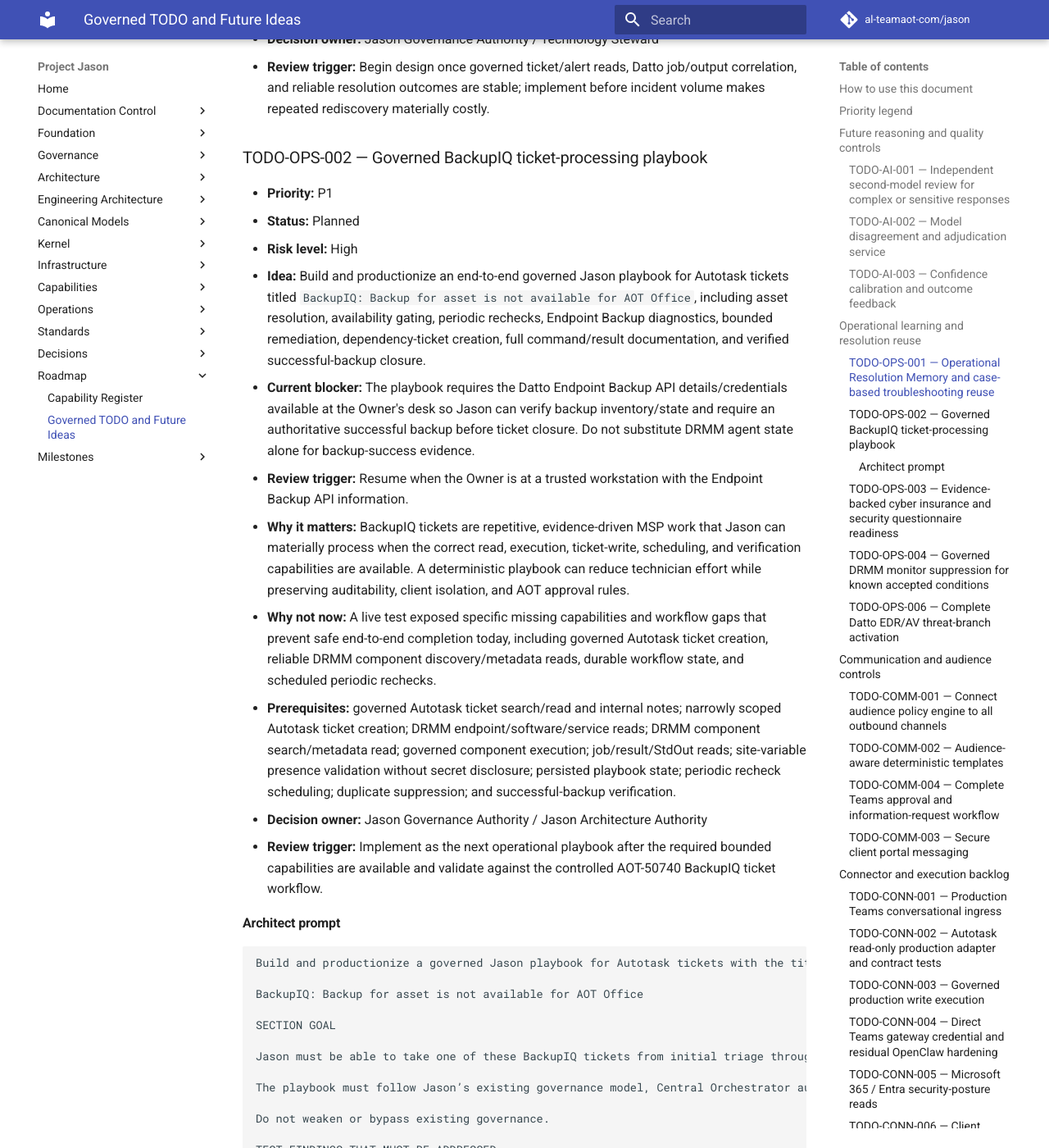
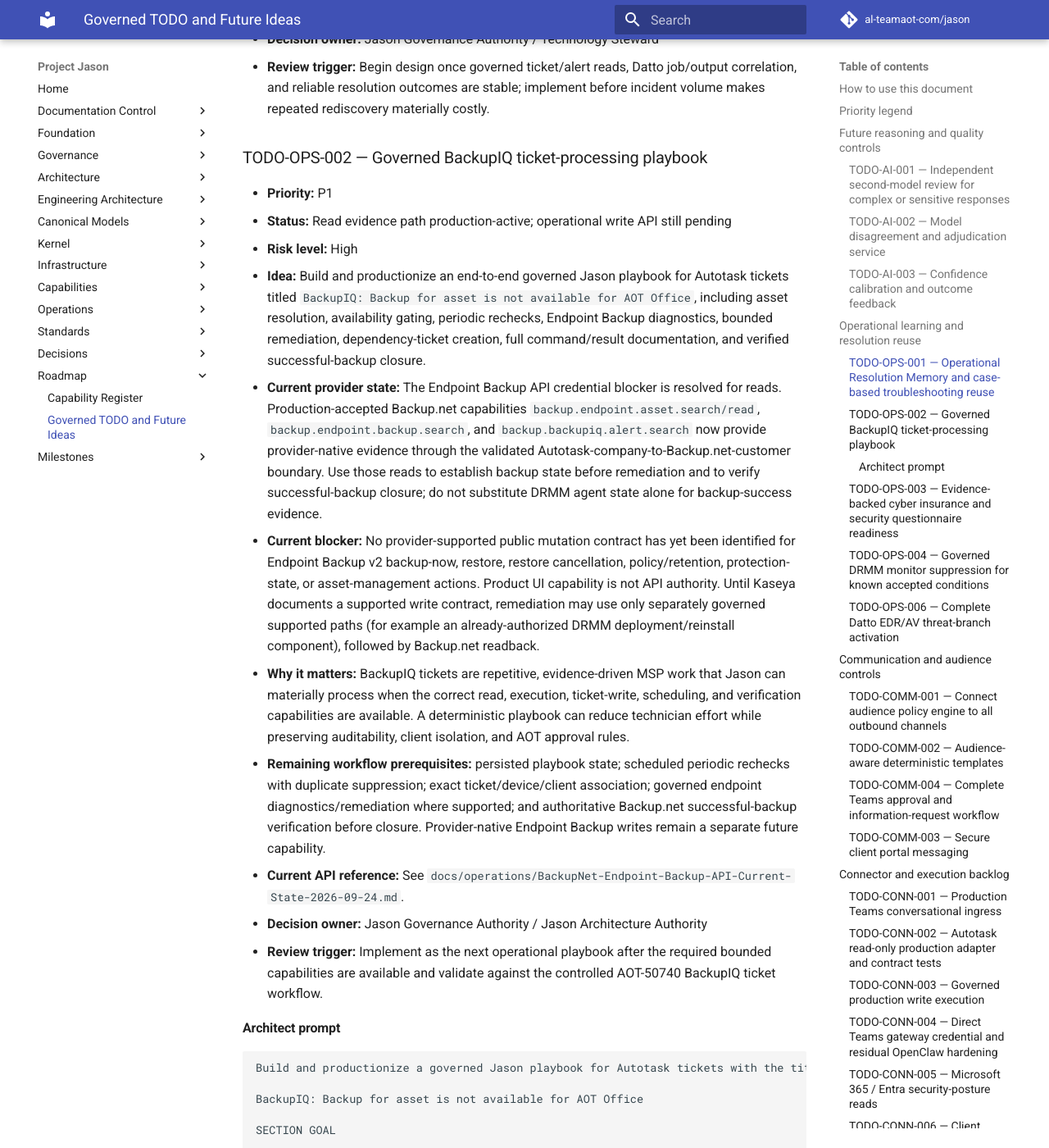
Before and after one commit to al-teamaot-com/jason, an MkDocs documentation site: the page built from docs/roadmaps/Project-Jason-TODO-and-Future-Ideas.md, in a window 1280 px wide and 1400 px high, scrolled down 6239 px. Shown: the whole window at 82% size. Built offline with MkDocs 1.6.1 and Material for MkDocs 9.7.7, drawn with Linux system fonts in a browser that asks for light colours; comment, search, counter and statistics services are not loaded.

Commit message:
docs: refresh BackupIQ Endpoint Backup blocker

```diff
--- a/docs/roadmaps/Project-Jason-TODO-and-Future-Ideas.md
+++ b/docs/roadmaps/Project-Jason-TODO-and-Future-Ideas.md
@@ -145,14 +145,14 @@
 ### TODO-OPS-002 — Governed BackupIQ ticket-processing playbook
 
 - **Priority:** P1
-- **Status:** Planned
+- **Status:** Read evidence path production-active; operational write API still pending
 - **Risk level:** High
 - **Idea:** Build and productionize an end-to-end governed Jason playbook for Autotask tickets titled `BackupIQ: Backup for asset is not available for AOT Office`, including asset resolution, availability gating, periodic rechecks, Endpoint Backup diagnostics, bounded remediation, dependency-ticket creation, full command/result documentation, and verified successful-backup closure.
-- **Current blocker:** The playbook requires the Datto Endpoint Backup API details/credentials available at the Owner's desk so Jason can verify backup inventory/state and require an authoritative successful backup before ticket closure. Do not substitute DRMM agent state alone for backup-success evidence.
-- **Review trigger:** Resume when the Owner is at a trusted workstation with the Endpoint Backup API information.
+- **Current provider state:** The Endpoint Backup API credential blocker is resolved for reads. Production-accepted Backup.net capabilities `backup.endpoint.asset.search/read`, `backup.endpoint.backup.search`, and `backup.backupiq.alert.search` now provide provider-native evidence through the validated Autotask-company-to-Backup.net-customer boundary. Use those reads to establish backup state before remediation and to verify successful-backup closure; do not substitute DRMM agent state alone for backup-success evidence.
+- **Current blocker:** No provider-supported public mutation contract has yet been identified for Endpoint Backup v2 backup-now, restore, restore cancellation, policy/retention, protection-state, or asset-management actions. Product UI capability is not API authority. Until Kaseya documents a supported write contract, remediation may use only separately governed supported paths (for example an already-authorized DRMM deployment/reinstall component), followed by Backup.net readback.
 - **Why it matters:** BackupIQ tickets are repetitive, evidence-driven MSP work that Jason can materially process when the correct read, execution, ticket-write, scheduling, and verification capabilities are available. A deterministic playbook can reduce technician effort while preserving auditability, client isolation, and AOT approval rules.
-- **Why not now:** A live test exposed specific missing capabilities and workflow gaps that prevent safe end-to-end completion today, including governed Autotask ticket creation, reliable DRMM component discovery/metadata reads, durable workflow state, and scheduled periodic rechecks.
-- **Prerequisites:** governed Autotask ticket search/read and internal notes; narrowly scoped Autotask ticket creation; DRMM endpoint/software/service reads; DRMM component search/metadata read; governed component execution; job/result/StdOut reads; site-variable presence validation without secret disclosure; persisted playbook state; periodic recheck scheduling; duplicate suppression; and successful-backup verification.
+- **Remaining workflow prerequisites:** persisted playbook state; scheduled periodic rechecks with duplicate suppression; exact ticket/device/client association; governed endpoint diagnostics/remediation where supported; and authoritative Backup.net successful-backup verification before closure. Provider-native Endpoint Backup writes remain a separate future capability.
+- **Current API reference:** See `docs/operations/BackupNet-Endpoint-Backup-API-Current-State-2026-09-24.md`.
 - **Decision owner:** Jason Governance Authority / Jason Architecture Authority
 - **Review trigger:** Implement as the next operational playbook after the required bounded capabilities are available and validate against the controlled AOT-50740 BackupIQ ticket workflow.
 
```
